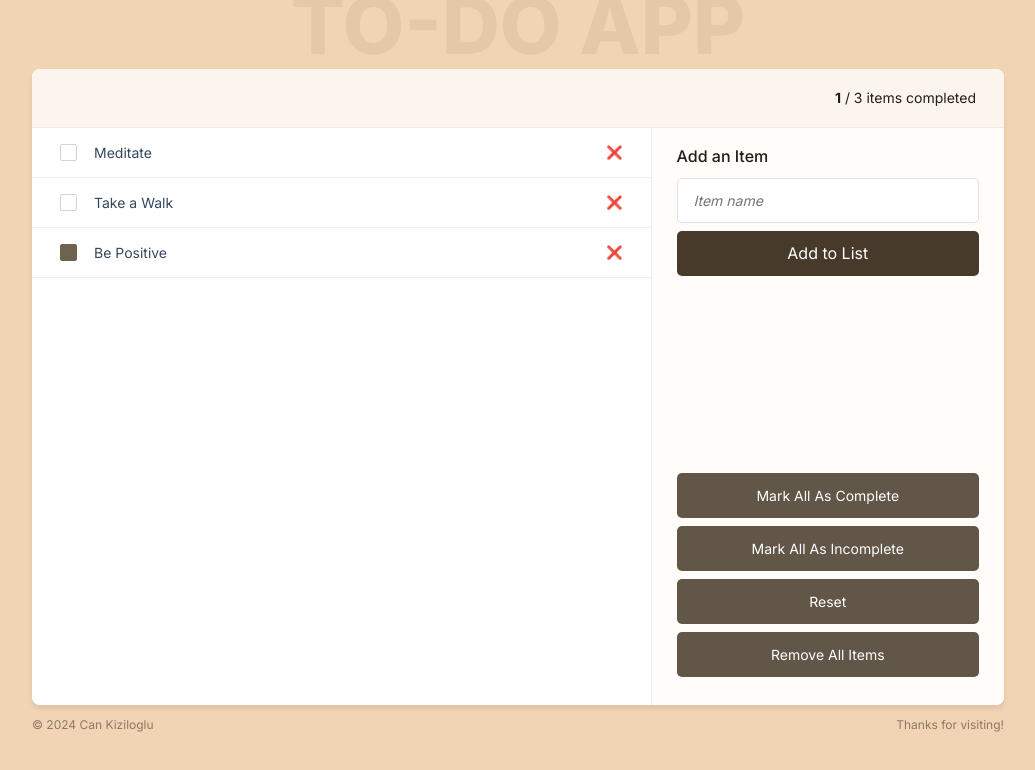
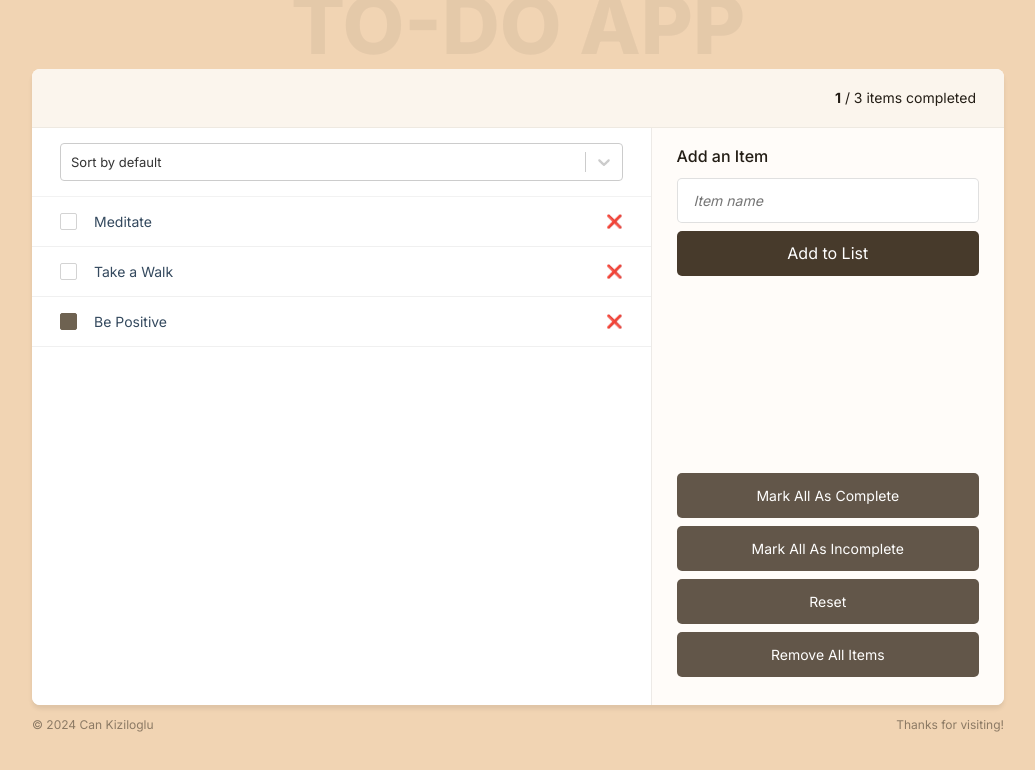
Before and after one commit to cankiziloglu/todo_app, a React (Vite) app: page / in a window 1280 px wide. Shown: the top 770 px of the page, without its empty margins (122-1157 px from the left). Built offline with nearby package versions, Linux system fonts and the light colour scheme.

Commit message:
added sorting to task list

```diff
--- a/package.json
+++ b/package.json
@@ -11,7 +11,8 @@
   },
   "dependencies": {
     "react": "^18.2.0",
-    "react-dom": "^18.2.0"
+    "react-dom": "^18.2.0",
+    "react-select": "^5.8.0"
   },
   "devDependencies": {
     "@types/react": "^18.2.55",
--- a/src/components/ItemList.jsx
+++ b/src/components/ItemList.jsx
@@ -1,12 +1,39 @@
-import EmptyView from "./EmptyView";
+import { useState } from 'react';
+import EmptyView from './EmptyView';
+import Select from 'react-select';
 
 const ItemList = ({ items, handleRemoveItem, handleToggleItem }) => {
+  const sortingOptions = [
+    { value: 'default', label: 'Sort by default' },
+    { value: 'completed', label: 'Sort by completed' },
+    { value: 'uncompleted', label: 'Sort by uncompleted' },
+  ];
+
+  const [sortBy, setSortBy] = useState('default');
+
+  const sortedItems = [...items].sort((a, b) => {
+    if (sortBy === 'completed') {
+      return b.completed - a.completed;
+    }
+    if (sortBy === 'uncompleted') {
+      return a.completed - b.completed;
+    }
+    return;
+  });
+
   return (
     <ul className='item-list'>
-      {
-        items.length === 0 && <EmptyView />
-      }
-      {items.map((item) => (
+      {items.length === 0 && <EmptyView />}
+      {items.length > 0 && (
+        <section className='sorting'>
+          <Select
+            options={sortingOptions}
+            defaultValue={sortingOptions[0]}
+            onChange={(option) => setSortBy(option.value)}
+          />
+        </section>
+      )}
+      {sortedItems.map((item) => (
         <li key={item.id} className='item'>
           <label>
             <input
```
Also changed, not shown: 1 other file (tests, documents, lock files or other folders).
